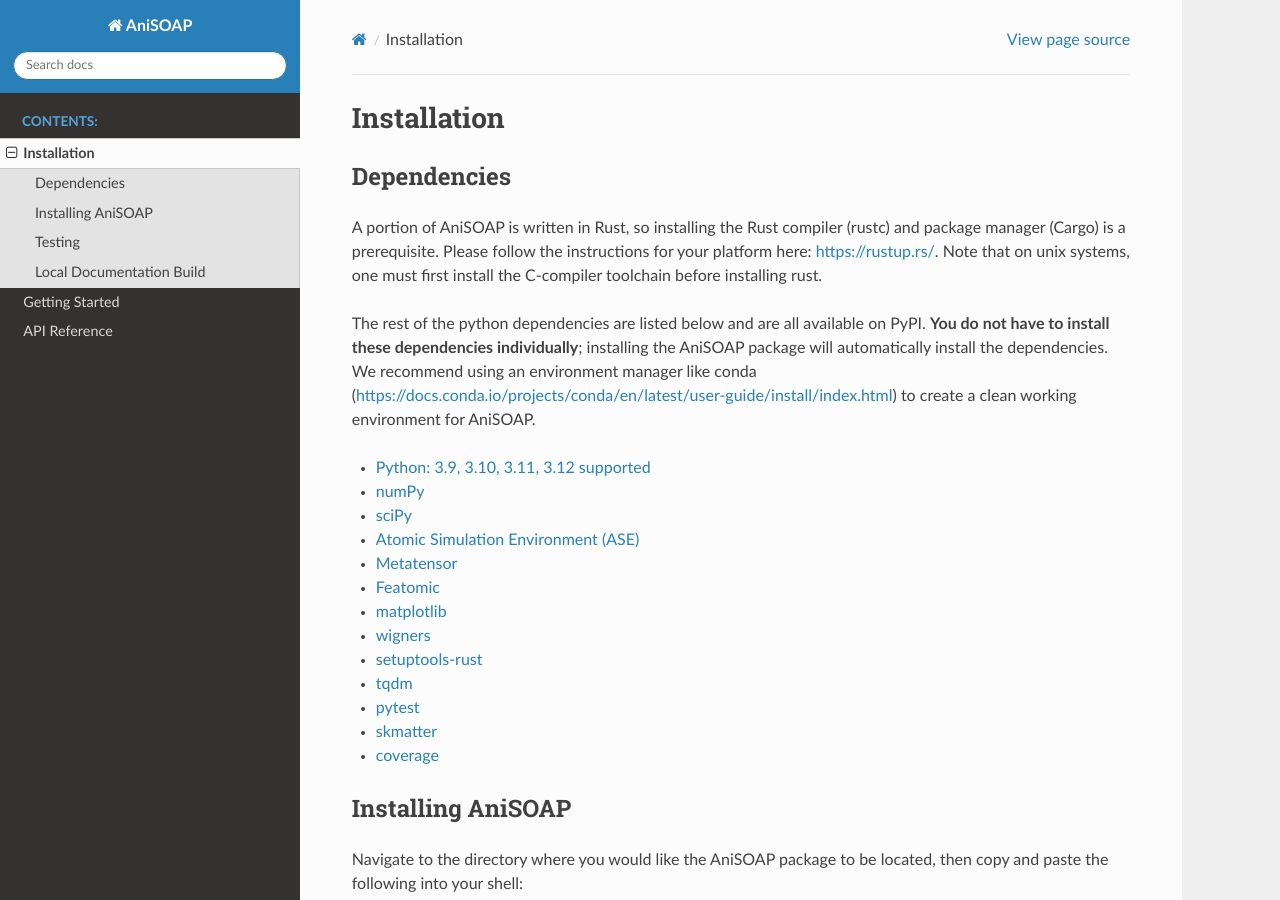
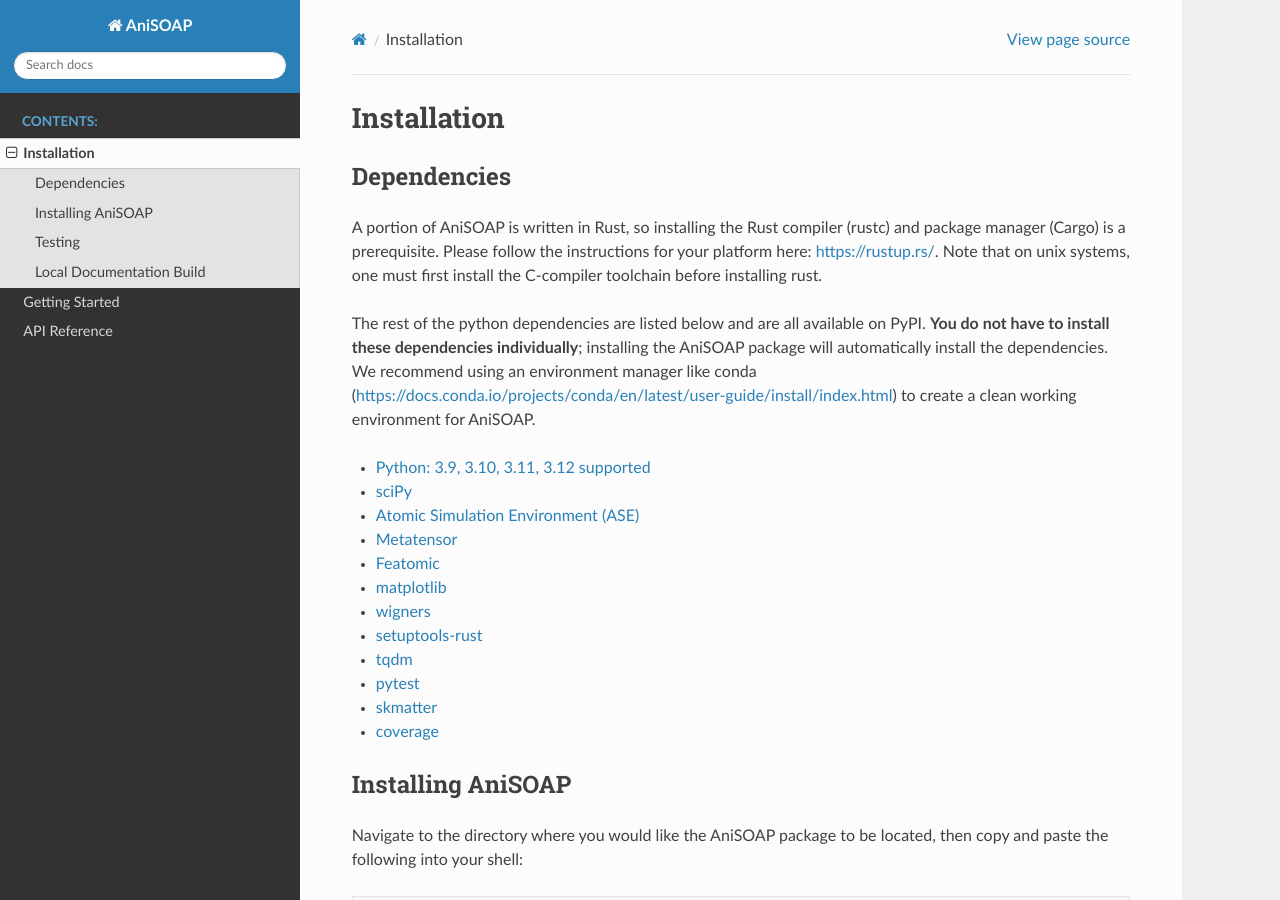
Before and after one commit to cersonsky-lab/AniSOAP, a Sphinx documentation site: the page built from docs/source/installation.rst, in a window 1280 px wide and 900 px high. Built offline with Sphinx 7.4.7 and the Read the Docs theme 3.1.0, drawn with Linux system fonts in a browser that asks for light colours; pages that are not in the unit, such as notebooks, are missing from menus.

Commit message:
Removed mention of dependencies not listed in requirements.txt.

```diff
--- a/docs/source/installation.rst
+++ b/docs/source/installation.rst
@@ -10,7 +10,6 @@
 The rest of the python dependencies are listed below and are all available on PyPI. **You do not have to install these dependencies individually**; installing the AniSOAP package will automatically install the dependencies. We recommend using an environment manager like conda (https://docs.conda.io/projects/conda/en/latest/user-guide/install/index.html) to create a clean working environment for AniSOAP.
 
 * `Python: 3.9, 3.10, 3.11, 3.12 supported <https://www.python.org/downloads/>`_
-* `numPy <https://numpy.org/install/>`_
 * `sciPy <https://scipy.org/install/>`_
 * `Atomic Simulation Environment (ASE) <https://wiki.fysik.dtu.dk/ase/install.html>`_
 * `Metatensor <https://docs.metatensor.org/latest/index.html>`_
```
